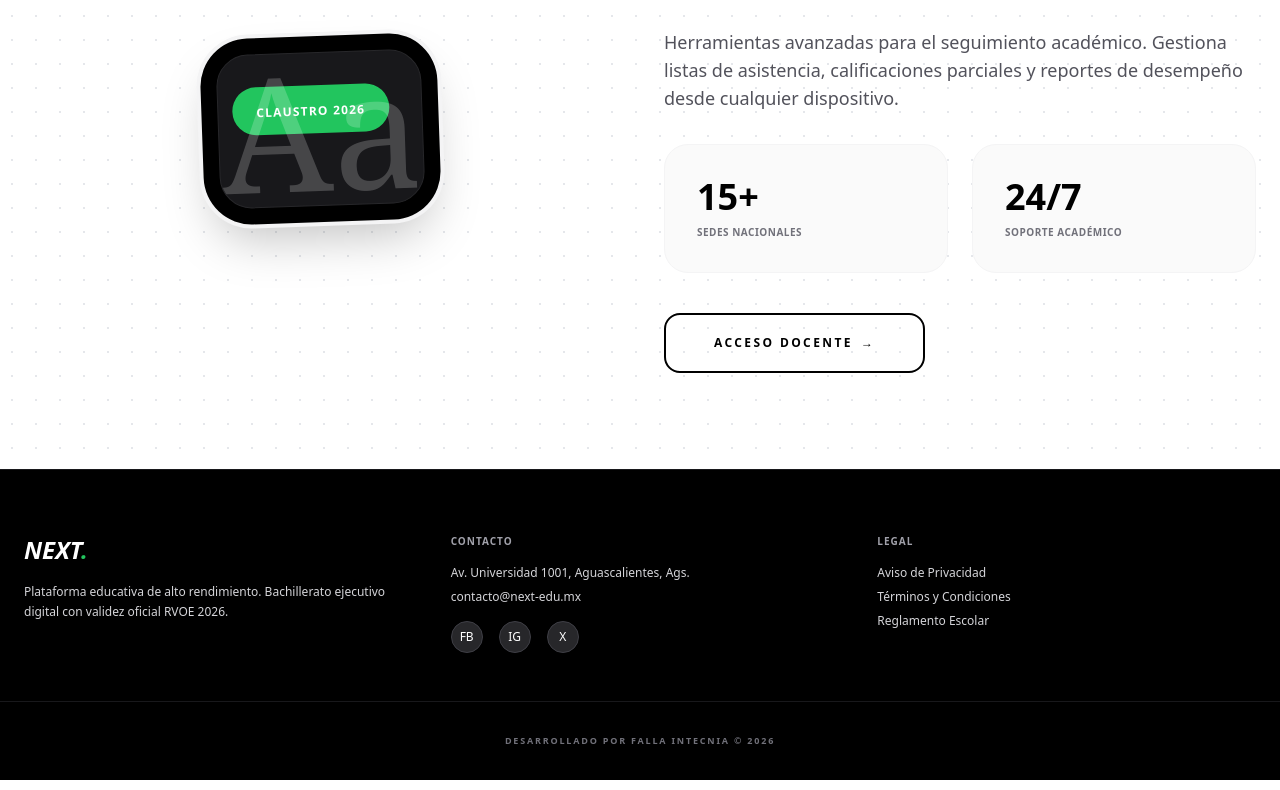
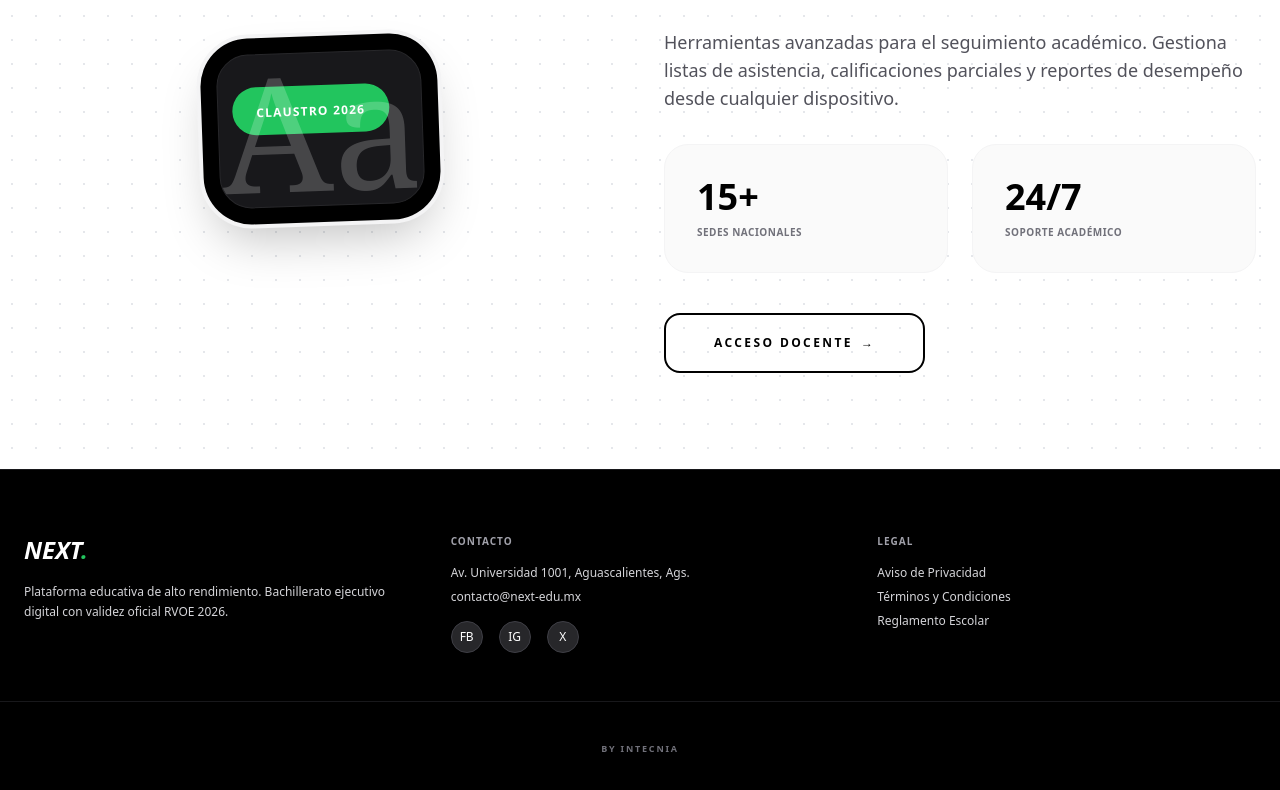
Before and after one commit to DORMAMMUJR/next, a React (Vite) app: page / in a window 1280 px wide. Shown: the part 1897-2687 px from the top of the page. Built offline with nearby package versions, Linux system fonts and the light colour scheme.

Commit message:
feat: Link to Intecnia in footer
Update the footer to include a clickable link to the Intecnia website, replacing the static text.

```diff
--- a/components/Footer.tsx
+++ b/components/Footer.tsx
@@ -1,4 +1,3 @@
-
 import React from 'react';
 
 const Footer: React.FC = () => {
@@ -31,9 +30,14 @@ const Footer: React.FC = () => {
         </div>
       </div>
       <div className="border-t border-zinc-900 pt-8 text-center">
-        <p className="text-[9px] font-black uppercase tracking-[0.2em] text-zinc-500">
-          Desarrollado por Falla Intecnia © 2026
-        </p>
+        <a
+          href="https://intecnia-final.vercel.app/"
+          target="_blank"
+          rel="noopener noreferrer"
+          className="text-[9px] font-black uppercase tracking-[0.2em] text-zinc-500 hover:text-next-green transition-colors"
+        >
+          BY INTECNIA
+        </a>
       </div>
     </footer>
   );
```
